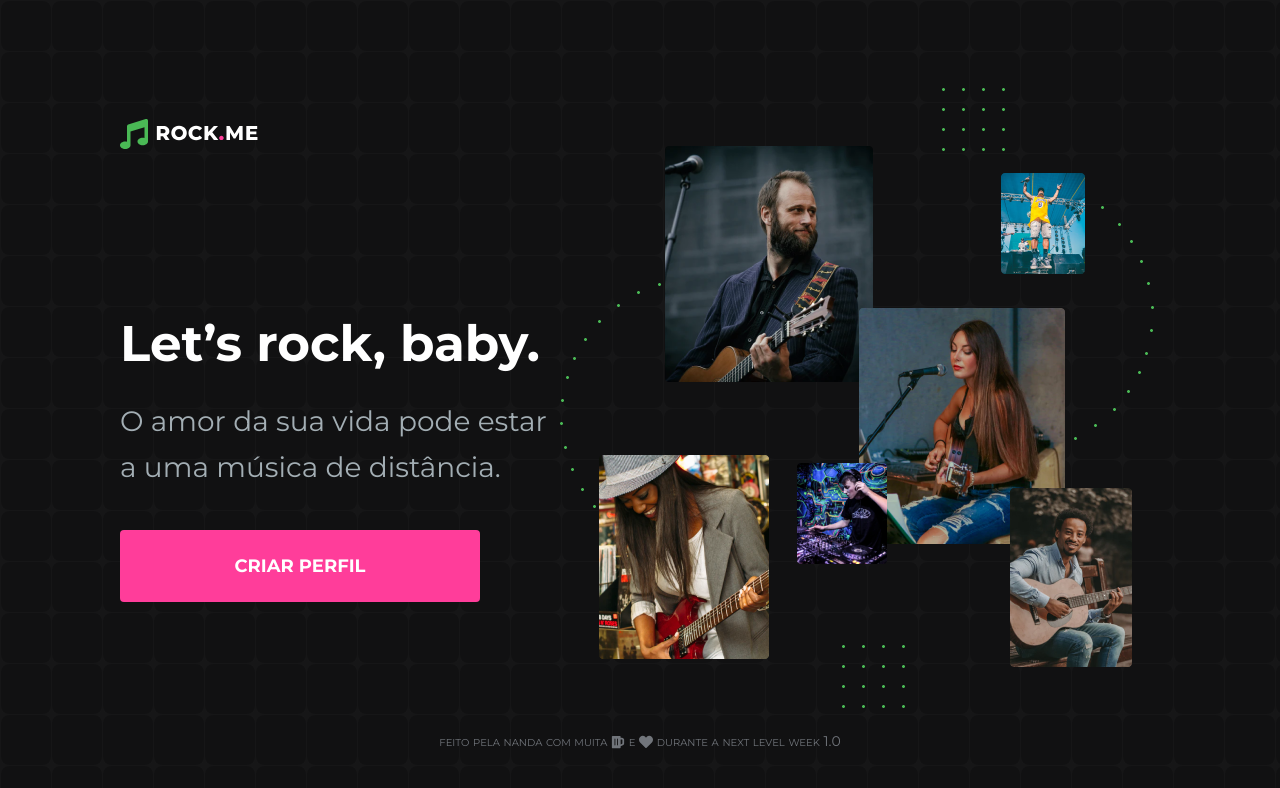
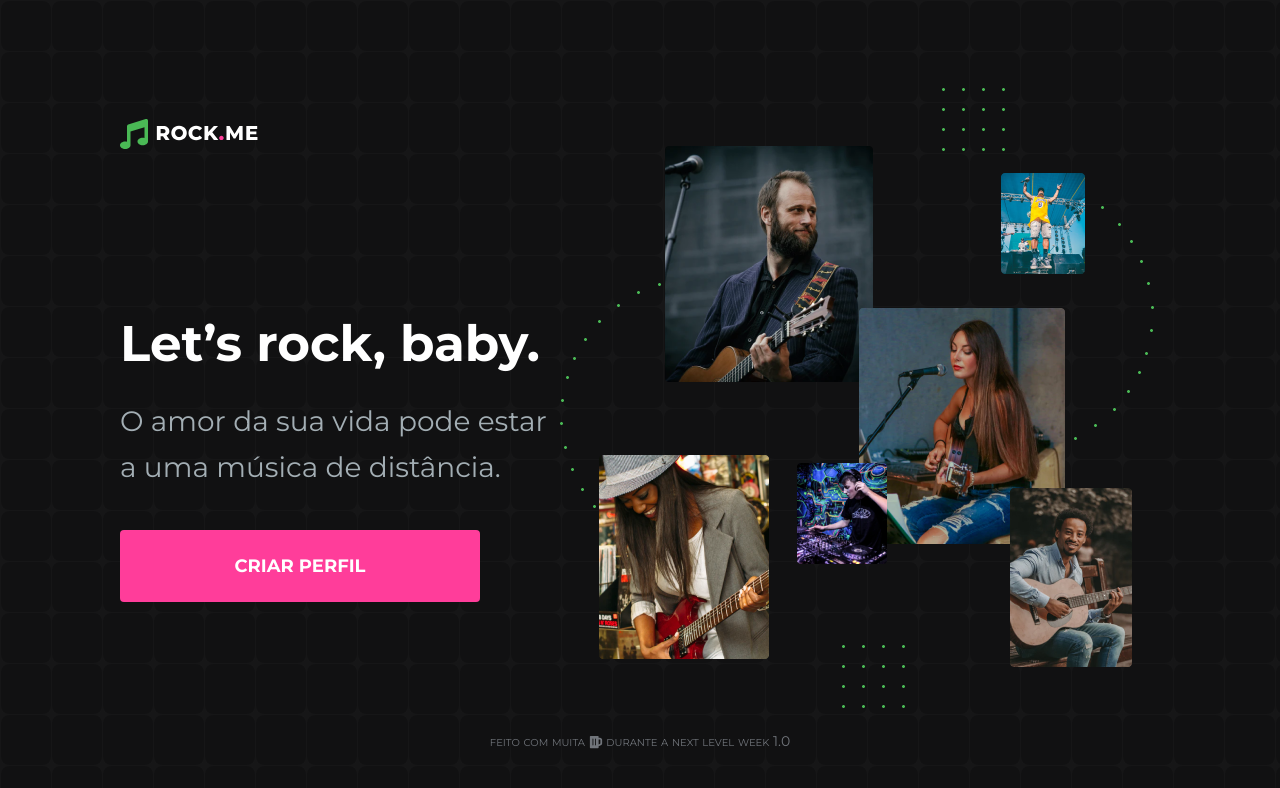
Before and after one commit to fernandadias/rockme, a React (Create React App) app in the folder web/: page / in a window 1280 px wide. Shown: the top 788 px of the page. Built offline with nearby package versions, Linux system fonts and the light colour scheme.

Commit message:
Altera o texto (narcisista) no footer

```diff
--- a/web/src/pages/CreatePoint/index.tsx
+++ b/web/src/pages/CreatePoint/index.tsx
@@ -1,14 +1,15 @@
 import axios from "axios";
 import { LeafletMouseEvent } from "leaflet";
 import React, { ChangeEvent, FormEvent, useEffect, useState } from "react";
-import { FiArrowLeft } from "react-icons/fi";
 import { Map, Marker, TileLayer } from "react-leaflet";
 import { Link, useHistory } from "react-router-dom";
 import logo from "../../assets/rockme-logo.svg";
 import Dropzone from "../../components/Dropzone";
 import api from "../../services/api";
 import "./styles.css";
-import { FaBeer, FaHeart } from "react-icons/fa";
+
+import { FiArrowLeft } from "react-icons/fi";
+import { FaBeer } from "react-icons/fa";
 
 interface Item {
   id: number;
@@ -423,11 +424,7 @@ const CreatePoint = () => {
       </form>
       <div className="footer">
         <p>
-          feito pela{" "}
-          <Link to="https://github.com/fernandadias/" target="_blank">
-            nanda
-          </Link>{" "}
-          com muita <FaBeer /> e <FaHeart /> durante a{" "}
+          feito com muita <FaBeer /> durante a{" "}
           <Link to="https://nextlevelweek.com/" target="_blank">
             next level week 1.0
           </Link>
--- a/web/src/pages/Home/index.tsx
+++ b/web/src/pages/Home/index.tsx
@@ -1,6 +1,6 @@
 import React from "react";
 import { Link } from "react-router-dom";
-import { FaBeer, FaHeart } from "react-icons/fa";
+import { FaBeer } from "react-icons/fa";
 
 import "./styles.css";
 import logo from "../../assets/rockme-logo.svg";
@@ -27,11 +27,7 @@ const Home = () => {
       </div>
       <div className="footer">
         <p>
-          feito pela{" "}
-          <Link to="https://github.com/fernandadias/" target="_blank">
-            nanda
-          </Link>{" "}
-          com muita <FaBeer /> e <FaHeart /> durante a{" "}
+          feito com muita <FaBeer /> durante a{" "}
           <Link to="https://nextlevelweek.com/" target="_blank">
             next level week 1.0
           </Link>
```
